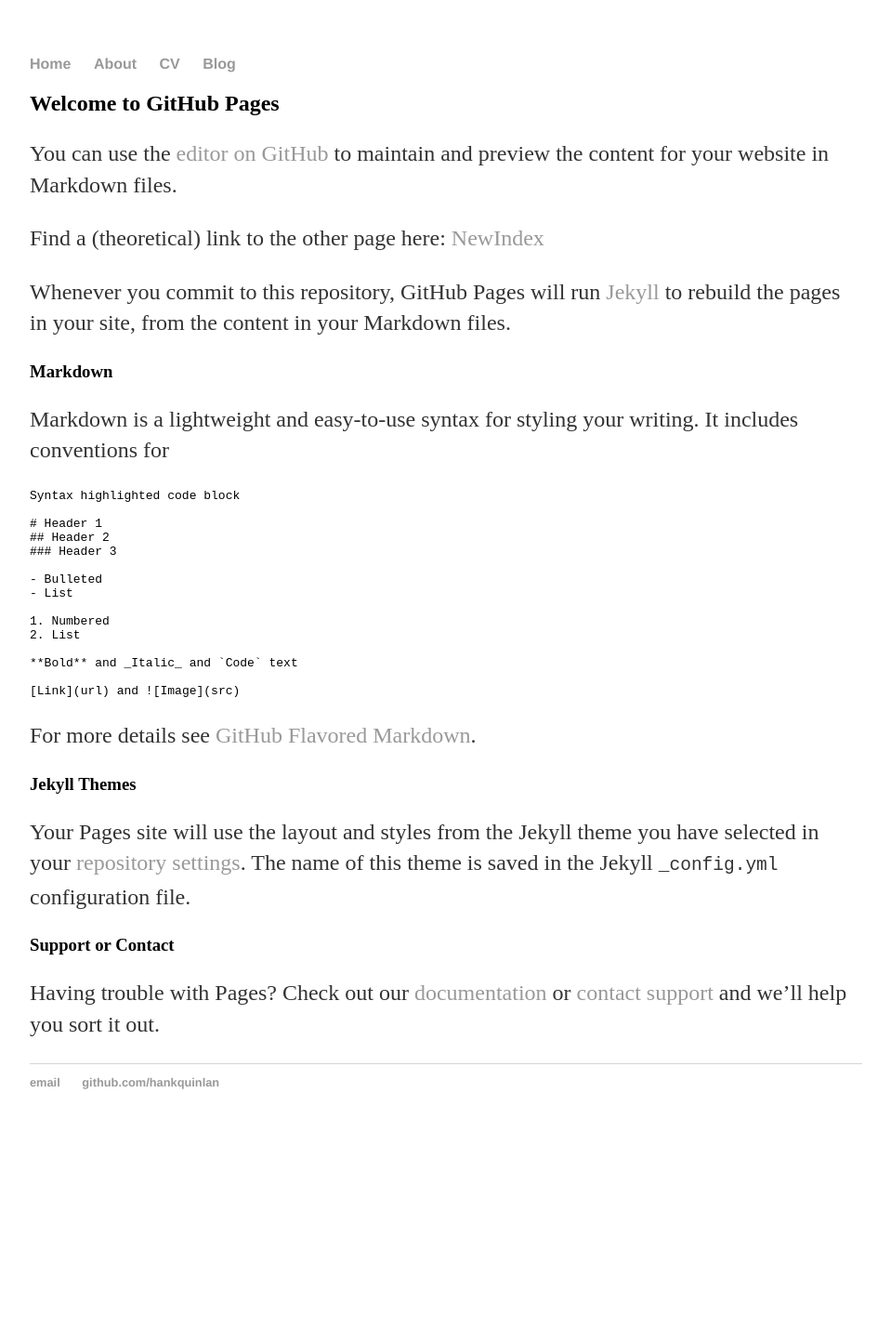
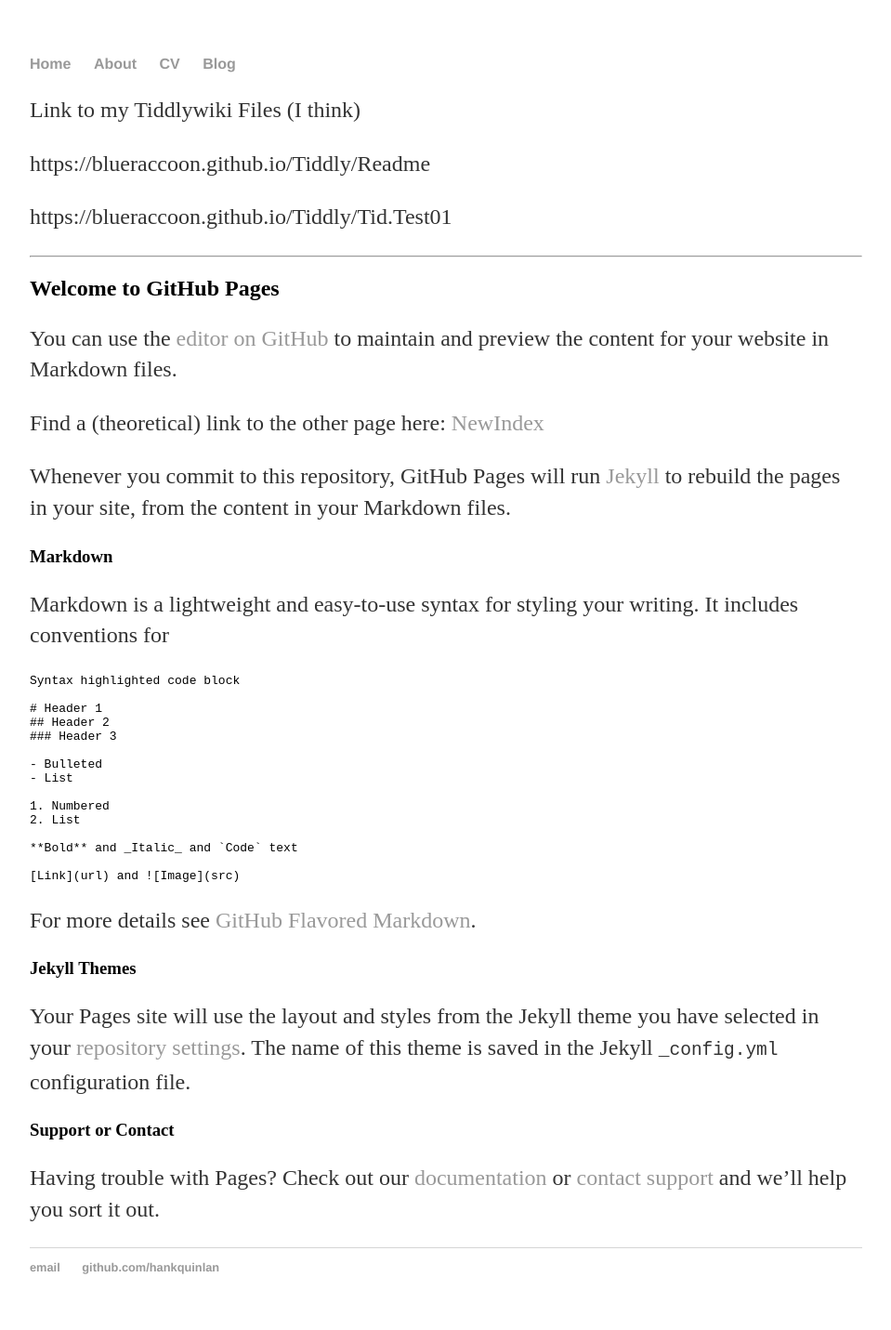
Before and after one commit to BlueRaccoon/BlueRaccoon.github.io, a Jekyll site: the page built from index.md, in a window 1280 px wide. Shown: the whole page at 93% size, without its empty margins (160-1119 px from the left). Built offline with Jekyll 4.4.1, drawn with Linux system fonts in a browser that asks for light colours; our own code applies the rules of GitHub Pages for plain Markdown files; before the commit the page ends 1232 px from its top, so only the background shows below that.

Commit message:
Update index.md

```diff
--- a/index.md
+++ b/index.md
@@ -1,3 +1,12 @@
+
+Link to my Tiddlywiki Files (I think)
+
+https://blueraccoon.github.io/Tiddly/Readme
+
+https://blueraccoon.github.io/Tiddly/Tid.Test01
+
+---
+
 ## Welcome to GitHub Pages
 
 You can use the [editor on GitHub](https://github.com/BlueRaccoon/BlueRaccoon.github.io/edit/master/index.md) to maintain and preview the content for your website in Markdown files.
```
